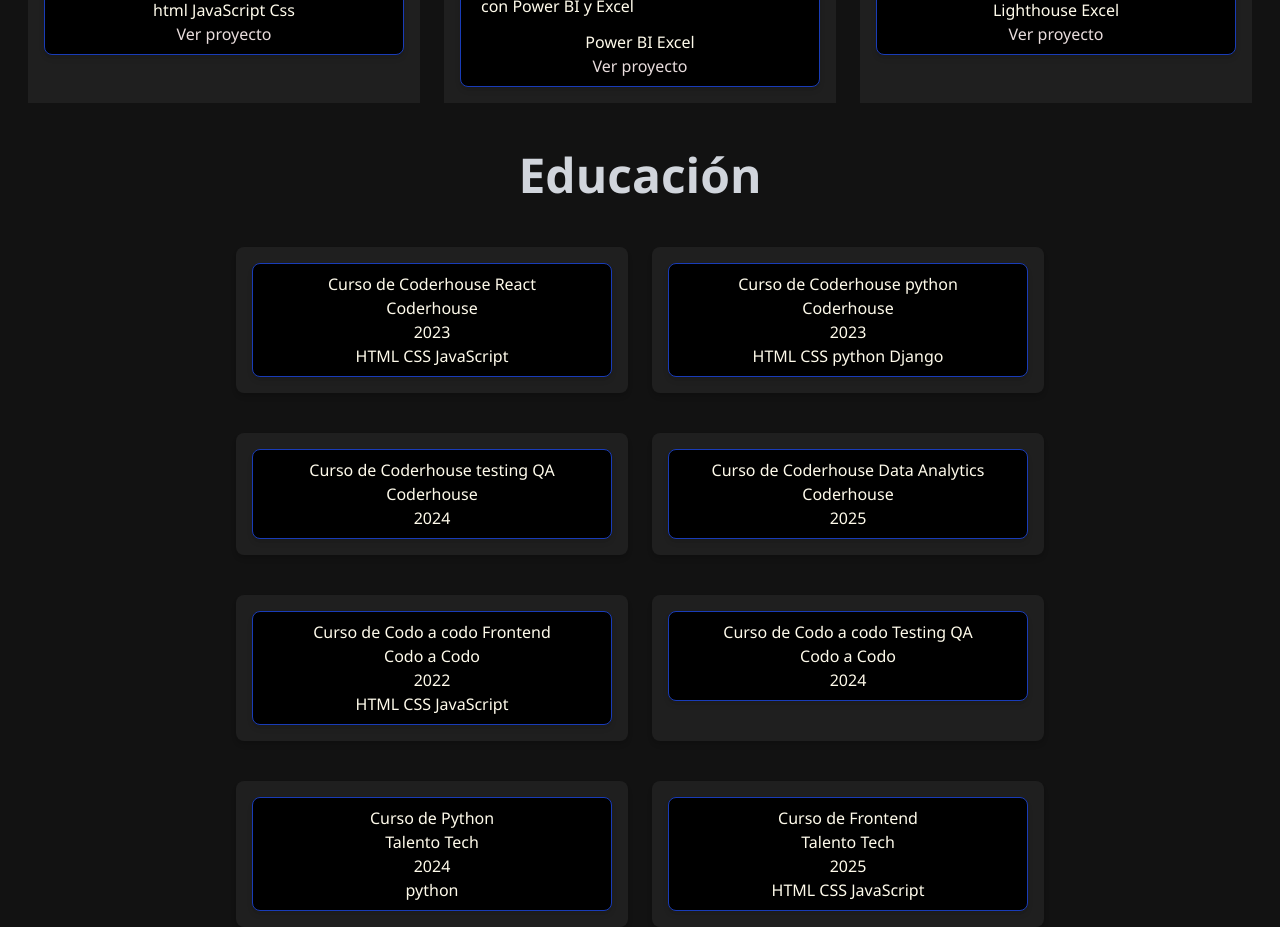
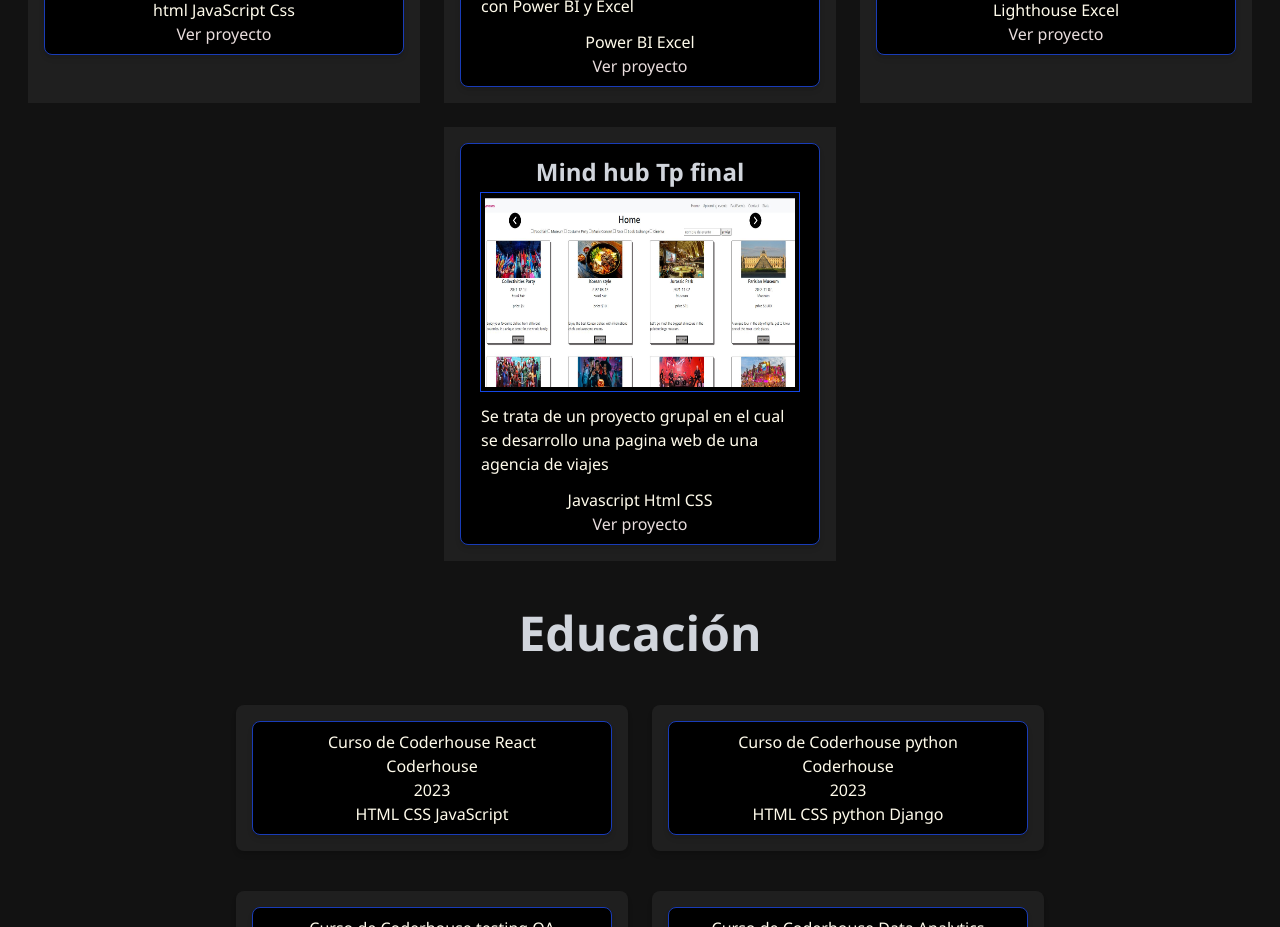
Before and after one commit to spawnew/Portafolio, a React (Vite) app: page / in a window 1280 px wide. Shown: the part 1800-2727 px from the top of the page. Built offline with nearby package versions, Linux system fonts and the light colour scheme.

Commit message:
agregado de otro proyecto

```diff
--- a/data.js
+++ b/data.js
@@ -7,6 +7,7 @@
 import supermercado from './src/assets/supermercado.JPG'
 import data from './src/assets/data.JPG'
 import testing from './src/assets/testing.JPG'
+import eventos from './src/assets/eventos.JPG'
 const proyecto = [
     {
         id:1,
@@ -88,6 +89,15 @@
       tecnologia: ["Lighthouse ", " Excel "],
       url:" https://drive.google.com/drive/folders/1fQrDD69DddZ1fQbrLJBO9lhZZ0hkEydL?usp=drive_link",
       githubUrl: "#"
+  },
+     {
+        id:10,
+      title: "Mind hub Tp final",
+      description: "Se trata de un proyecto grupal en el cual se desarrollo una pagina web de una agencia de viajes",
+      image: eventos,
+      tecnologia: ["Javascript ","Html", " CSS "],
+      url:" https://frabjous-beijinho-a09cc1.netlify.app/",
+      githubUrl: "#"
     },
 ]
 
```
Also changed, not shown: src/assets/eventos.JPG (added).
